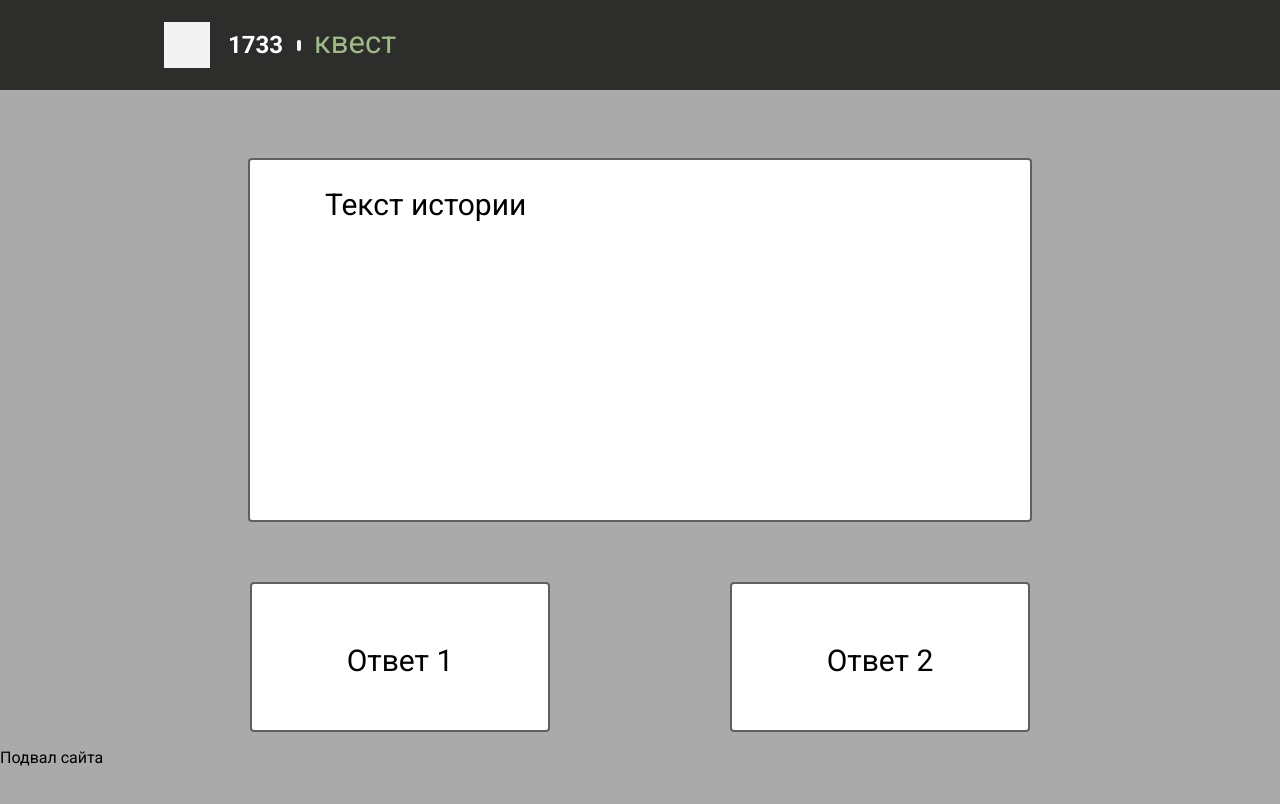
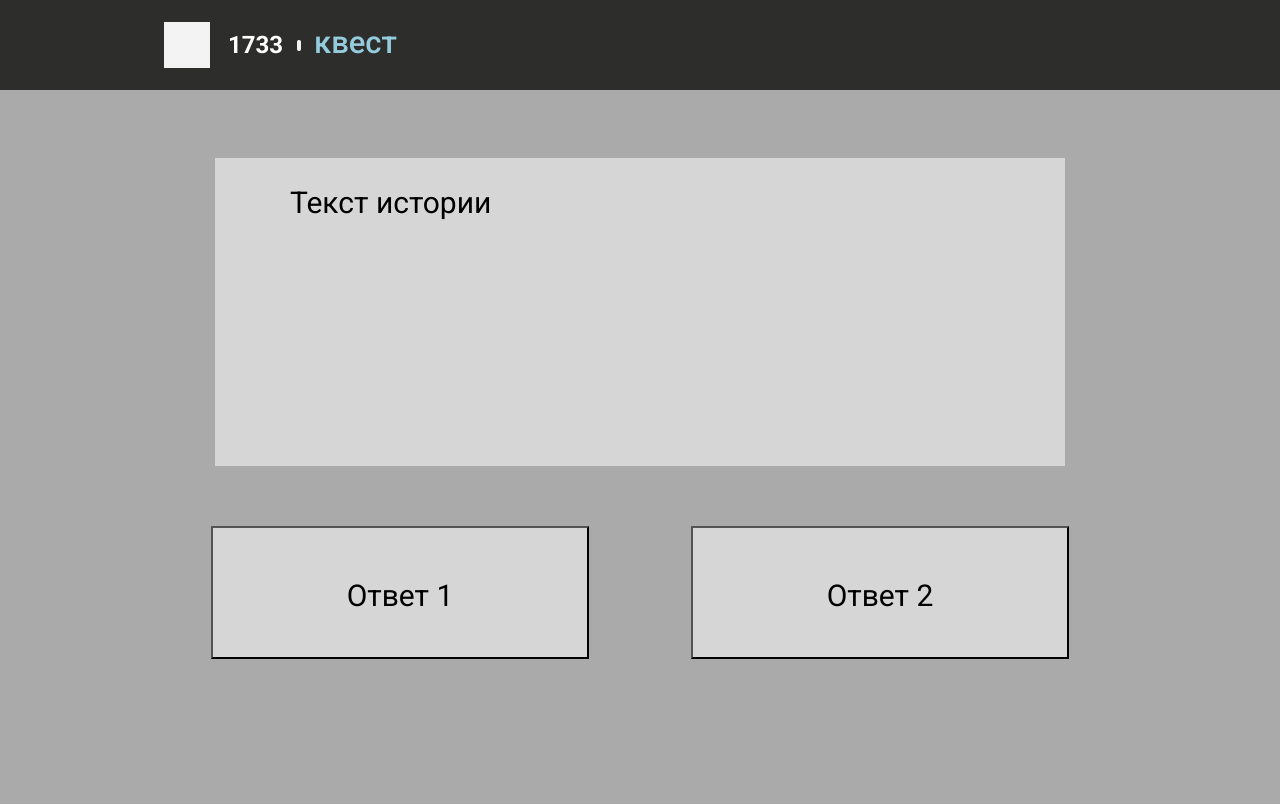
Before and after one commit to smileman0001/1733-quest, a plain HTML site: page index.html in a window 1280 px wide. Drawn offline with Linux system fonts and the light colour scheme.

Commit message:
front updates
Немного сверстал

```diff
--- a/index.html
+++ b/index.html
@@ -8,24 +8,9 @@
     <link href="https://fonts.googleapis.com/css2?family=Roboto:wght@400;500;700&display=swap" rel="stylesheet">
     <link rel="stylesheet" href="style.css">
     <title>Quest!</title>
-    <!-- <script src="//code.jquery.com/jquery-1.11.0.min.js"></script> -->
-    <script type="text/javascript">
-      function toggleText(btn) {
-        let arr = new Map();
-        arr.set(" Ответ 1 ", "Вариант 1").set(" Ответ 2 ", "Вариант 2");
-        let str = btn.innerHTML;
-        document.getElementById('history').textContent = arr.get(str);
-      }
-      //document.getElementById('button1').addEventListener('click', toggleText);
-    </script>
   </head>
 
   <body>
-    <header>
-      <h1>
-        1733 квест
-      </h1>
-    </header>
     <div class="wrapper">
     <header class = "header">
         <div class="header__conteiner _container">
@@ -37,13 +22,23 @@
           </a>
           <div class="header__doplogo">
             <img id="pipka" class = "_logo" src="img/pipka.png">
-            <h1 class="logo_map _logo">
+            <h1 class="logo_quest _logo">
               квест
             </h1>
           </div>
         </div>
       </header>
     <main>
+      <!-- <script src="//code.jquery.com/jquery-1.11.0.min.js"></script> -->
+      <script type="text/javascript">
+        function toggleText(btn) {
+          let arr = new Map();
+          arr.set(" Ответ 1 ", "Вариант 1").set(" Ответ 2 ", "Вариант 2");
+          let str = btn.innerHTML;
+          document.getElementById('history').textContent = arr.get(str);
+        }
+        //document.getElementById('button1').addEventListener('click', toggleText);
+      </script>
       <div class="history" id = "history">
         Текст истории
       </div>
@@ -56,9 +51,9 @@
         </div>
       </section>
     </main>
-    <footer>
+    <!-- <footer>
       Подвал сайта
-    </footer>
+    </footer> -->
   </div>
   </body>
 </html>
--- a/style.css
+++ b/style.css
@@ -110,13 +110,13 @@ header {
   font-family: "Roboto";
   font-weight: bold;
 }
-.logo_map {
+.logo_quest {
   margin-top: 2px;
   margin-left: -5px;
-  color: #9EBB84;
+  color: #95CCDD;
   font-size: 31px;
   font-family: "Roboto";
-  font-weight: 400;
+  font-weight: 500;
 }
 
 #pipka {
@@ -151,12 +151,11 @@ footer {
   align-self : center;
   font-family:"Roboto",bold;
   font-size:30px;
-  border-radius: 4px;
-  border:2px solid #606060;
+
   padding:30px 75px 30px;
-  width: 630px;
-    height: 300px;
-    background-color: white;
+  width: 700px;
+  height: 248px;
+  background-color: #D6D6D6;
 }
 .answers {
   grid-area: B;
@@ -182,11 +181,9 @@ footer {
   font-family:"Roboto",bold;
   font-size:30px;
   margin-top: 40px;
-  border-radius: 4px;
-  border:2px solid #606060;
   padding:16px 15px 10px;
-  width: 300px;
-    height: 150px;
-    background-color: white;
+  width: 378px;
+  height: 133px;
+  background-color: #D6D6D6;
   text-align: center;
 }
```
